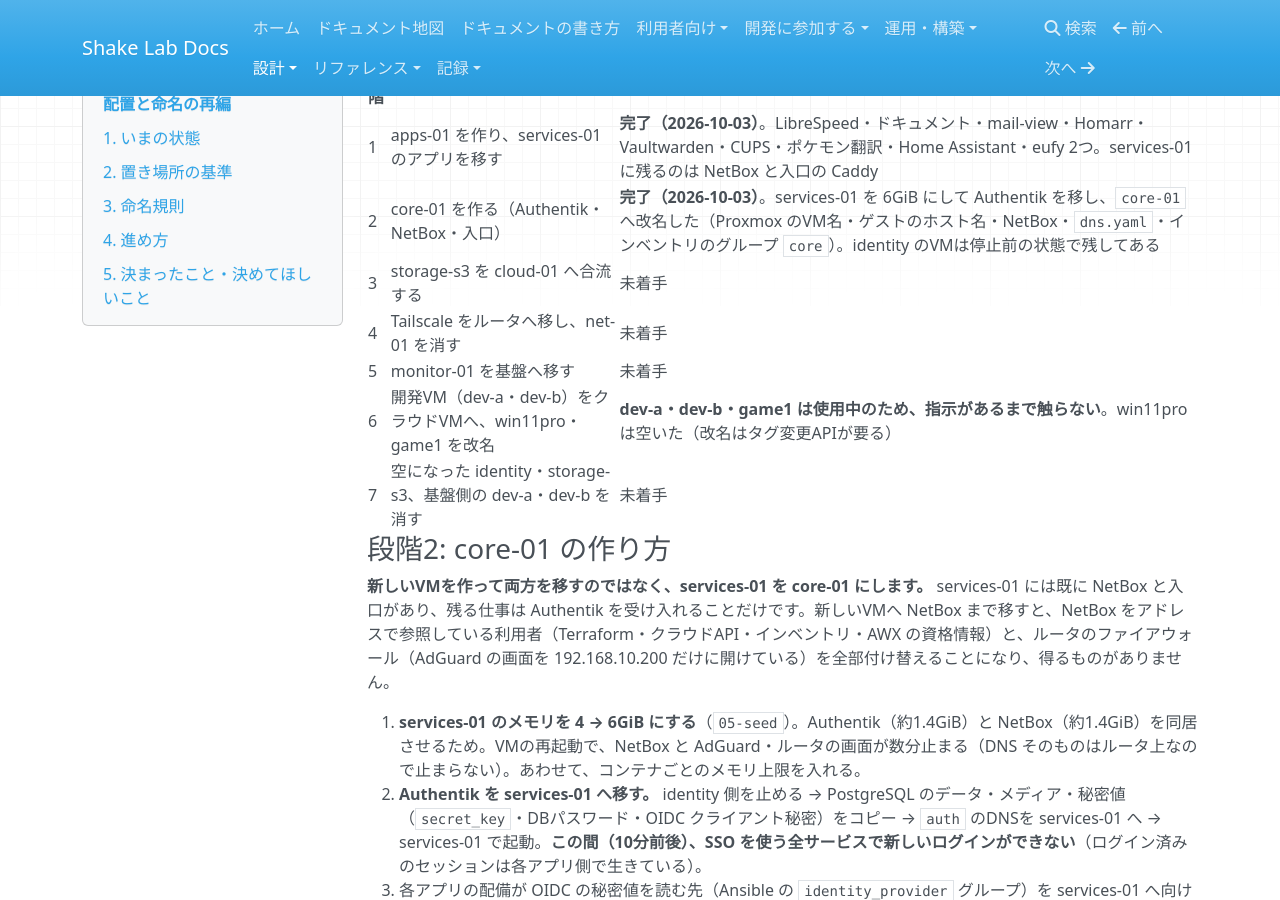
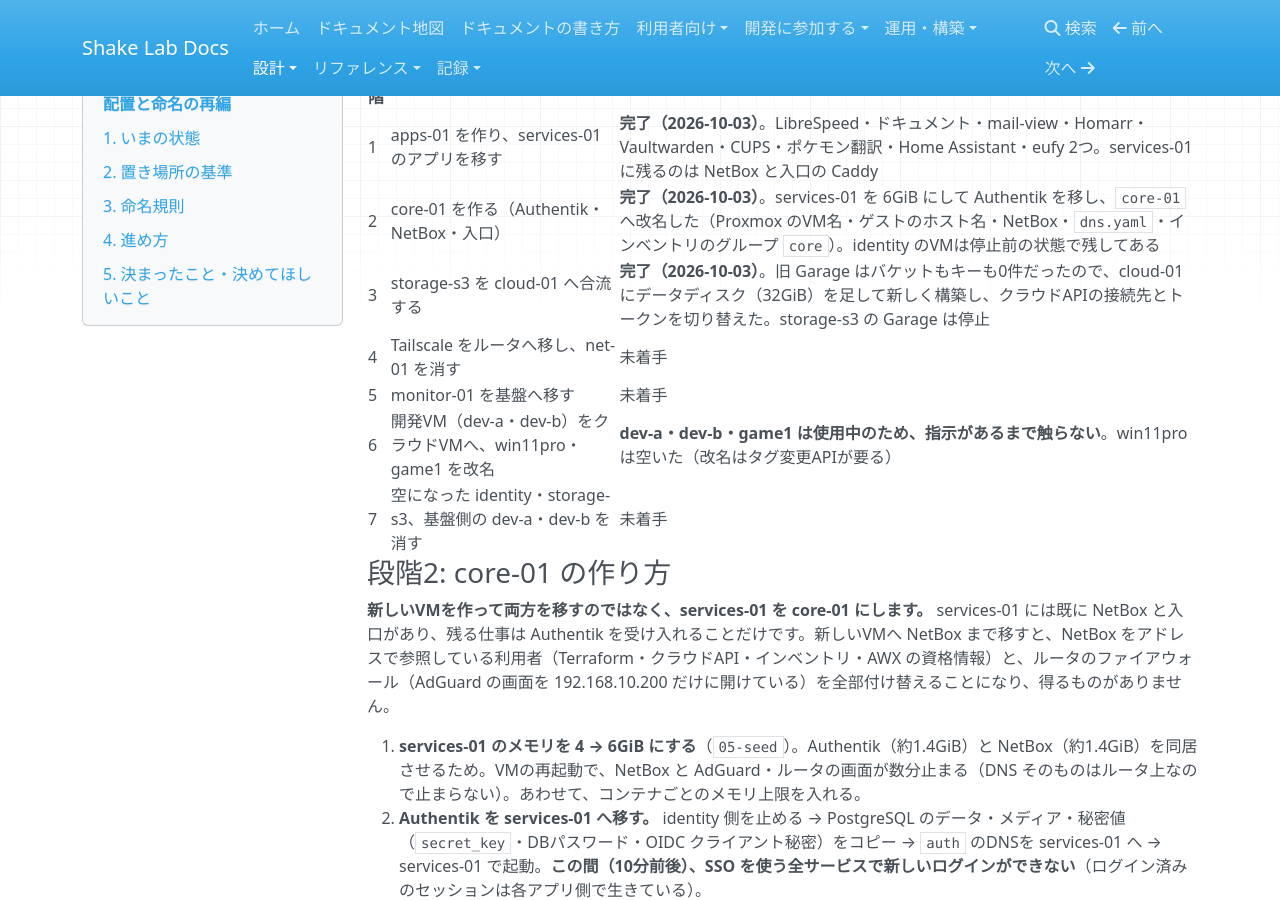
Before and after one commit to rurutheGeek/shake-cloud, an MkDocs documentation site: the page built from docs/architecture/placement-naming.md, in a window 1280 px wide and 900 px high, scrolled down 3674 px. Built offline with MkDocs 1.6.1, drawn with Linux system fonts in a browser that asks for light colours; nearby versions of some CDN libraries; a script that is not in the unit is left out.

Commit message:
feat(cloud-01): Garageをstorage-s3からcloud-01へ合流する
cloud-01にデータディスクを足し、storageタグを付け替えてgarage.ymlの対象にする。クラウドAPIの接続先とトークンをcloud-01のGarageへ切り替える。旧側はバケット・キーとも0件だったためデータは移していない。実機は切替済み。

Co-Authored-By: Claude Opus 5.5 <noreply@anthropic.com>

```diff
--- a/docs/architecture/placement-naming.md
+++ b/docs/architecture/placement-naming.md
@@ -103,7 +103,7 @@ services-01 は、いまメモリが 3.5GB / 3.9GB でほぼ満杯です（2026-
 | --- | --- | --- |
 | 1 | apps-01 を作り、services-01 のアプリを移す | **完了（2026-10-03）**。LibreSpeed・ドキュメント・mail-view・Homarr・Vaultwarden・CUPS・ポケモン翻訳・Home Assistant・eufy 2つ。services-01 に残るのは NetBox と入口の Caddy |
 | 2 | core-01 を作る（Authentik・NetBox・入口） | **完了（2026-10-03）**。services-01 を 6GiB にして Authentik を移し、`core-01` へ改名した（Proxmox のVM名・ゲストのホスト名・NetBox・`dns.yaml`・インベントリのグループ `core`）。identity のVMは停止前の状態で残してある |
-| 3 | storage-s3 を cloud-01 へ合流する | 未着手 |
+| 3 | storage-s3 を cloud-01 へ合流する | **完了（2026-10-03）**。旧 Garage はバケットもキーも0件だったので、cloud-01 にデータディスク（32GiB）を足して新しく構築し、クラウドAPIの接続先とトークンを切り替えた。storage-s3 の Garage は停止 |
 | 4 | Tailscale をルータへ移し、net-01 を消す | 未着手 |
 | 5 | monitor-01 を基盤へ移す | 未着手 |
 | 6 | 開発VM（dev-a・dev-b）をクラウドVMへ、win11pro・game1 を改名 | **dev-a・dev-b・game1 は使用中のため、指示があるまで触らない**。win11pro は空いた（改名はタグ変更APIが要る） |
```
Also changed, not shown: docs/operations/cloud-resources.md (+1 -1 lines), docs/operations/garage.md (+3 -3 lines), docs/operations/handover.md (+1 -0 lines), docs/reference/urls.md (+2 -2 lines), 4 other files.
